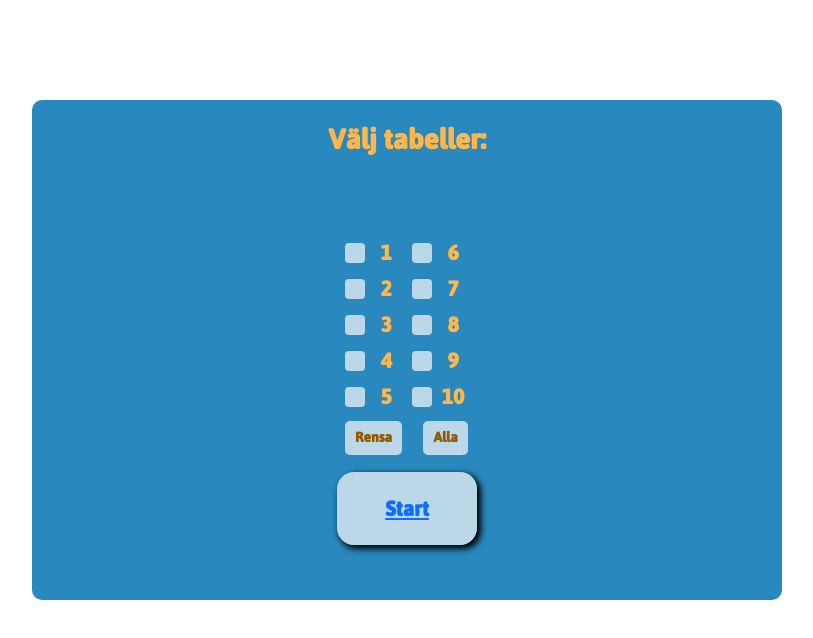
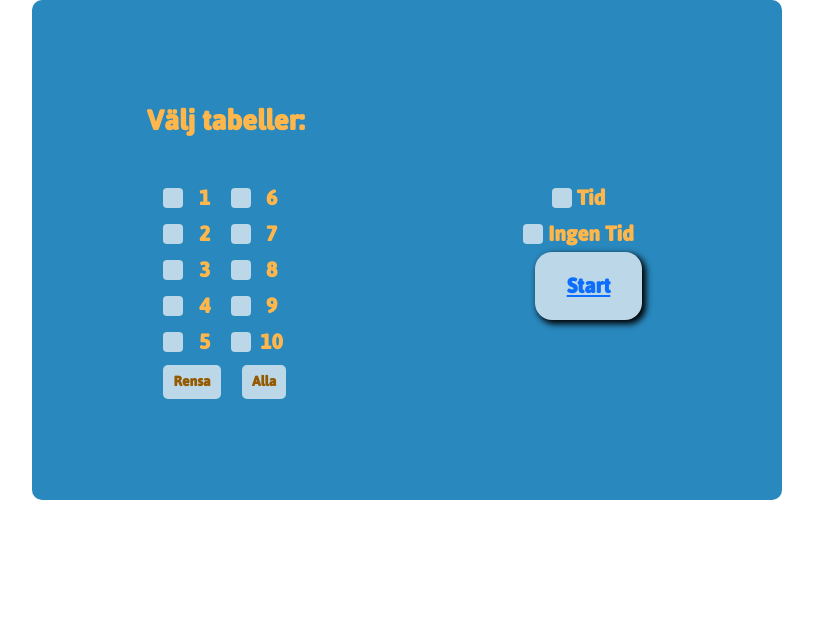
Before and after one commit to Anthymm/Multimastaren, a Vue app: page / in a window 1280 px wide. Shown: the top 638 px of the page, without its empty margins (233-1046 px from the left). Built offline with nearby package versions, Linux system fonts and the light colour scheme.

Commit message:
Uppdateringar av startsidan

```diff
--- a/src/components/StartTest.vue
+++ b/src/components/StartTest.vue
@@ -1,30 +1,28 @@
 <script>
-export default {
-
-}
+export default {};
 </script>
 <template>
-    <RouterLink to="/test">Start</RouterLink>
+  <RouterLink to="/test">Start</RouterLink>
 </template>
 <style>
 a {
-    color: #955A00;
-    font-size: 1.5rem;
-    text-decoration:none;
-    background-color: #BCD7E7;
-    padding: 1rem 3rem;
-    text-align: center;
-    border-radius: 17px;
-    box-shadow: #000000 3px 3px 6px 1px;
+  color: #955a00;
+  font-size: 1.5rem;
+  text-decoration: none;
+  background-color: #bcd7e7;
+  padding: 1rem 2rem;
+  text-align: center;
+  border-radius: 17px;
+  box-shadow: #000000 3px 3px 6px 1px;
 }
-a:focus{
+a:focus {
   text-decoration: none;
-  color: #955A00;
+  color: #955a00;
   font-size: 1.7rem;
 }
-a:hover{
+a:hover {
   text-decoration: none;
-  color: #955A00;
+  color: #955a00;
   font-size: 1.7rem;
 }
 </style>
--- a/src/views/HomeView.vue
+++ b/src/views/HomeView.vue
@@ -8,9 +8,6 @@ export default {
 };
 </script>
 <template>
-
-
-
   <div class="box">
     <div class="container">
       <div class="grid">
@@ -35,11 +32,13 @@ export default {
         </div>
       </div>
       <div class="start">
-        <li><StartTest /></li>
+        <label><input type="checkbox" /> <span>Tid</span></label>
+        <label><input type="checkbox" /> <span>Ingen Tid</span></label>
+
+        <StartTest />
       </div>
     </div>
   </div>
-
 </template>
 <style>
 body {
@@ -47,21 +46,22 @@ body {
   font-family: jaldi;
 }
 
-
 .box {
   width: 750px;
   height: 500px;
   background-color: #2988be;
   border-radius: 10px;
   margin: auto;
-  display: block;
-  margin-top: 100px;
+  display: flex;
+  justify-content: center;
+  align-items: center;
 }
-/* .container {
+
+.container {
   display: grid;
   grid-template-columns: 1fr 1fr;
   height: 100vh;
-} */
+}
 
 .grid {
   padding: 20px;
@@ -72,34 +72,76 @@ body {
 }
 
 .start {
-
-   padding: 20px;
+  padding: 20px;
   display: flex;
   flex-direction: column;
   justify-content: center;
   align-items: center;
   list-style: none;
-  color: #955A00;
+  color: #955a00;
   text-decoration: none;
   font-weight: bold;
   border-radius: 17px;
   padding: 1rem 3rem;
+}
 
+.start {
+  display: flex;
 }
-.start:focus{
+
+.start:focus {
   text-decoration: none;
-  color: #955A00;
+  color: #955a00;
   font-size: 1.7rem;
-
 }
-.start :hover{
+.start :hover {
   text-decoration: none;
-  color: #955A00;
+  color: #955a00;
   font-size: 1.7rem;
 }
 
+.start label:hover {
+  color: inherit; /* Inherit the color from the parent */
+  font-size: inherit; /* Inherit the font size from the parent */
+}
 
+.start input[type="checkbox"] {
+  appearance: none;
+  width: 20px;
+  height: 20px;
+  border: 10px solid #bcd7e7;
+  border-radius: 4px;
+  display: flex;
+  justify-content: center;
+  align-items: center;
+  margin-right: 5px;
+}
 
+.start label {
+  display: flex;
+  align-items: center;
+  margin-right: 20px;
+}
+
+.start input[type="checkbox"] {
+  appearance: none;
+  width: 20px;
+  height: 20px;
+  border: 10px solid #bcd7e7;
+  border-radius: 4px;
+  display: flex;
+  justify-content: center;
+  align-items: center;
+  margin-right: 5px;
+}
+
+.start input[type="checkbox"]:checked::before {
+  content: "x";
+  margin-bottom: 0.5rem;
+  font-size: 3.5rem;
+  color: #2988be;
+  font-weight: bold;
+}
 
 .grid .subgrid {
   display: grid;
@@ -117,8 +159,7 @@ body {
   appearance: none;
   width: 20px;
   height: 20px;
-
-  border: 10px solid #BCD7E7;
+  border: 10px solid #bcd7e7;
   border-radius: 4px;
   display: flex;
   justify-content: center;
@@ -129,14 +170,13 @@ body {
   content: "x";
   margin-bottom: 0.5rem;
   font-size: 3.5rem;
-  color: #2988BE;
+  color: #2988be;
   font-weight: bold;
 }
 
-
 #remove {
-  background-color: #BCD7E7;
-  color: #955A00;
+  background-color: #bcd7e7;
+  color: #955a00;
   font-weight: bold;
   border: none;
   padding: 5px 10px;
@@ -148,8 +188,8 @@ body {
 }
 
 #all {
-  background-color: #BCD7E7;
-  color: #955A00;
+  background-color: #bcd7e7;
+  color: #955a00;
   font-weight: bold;
   border: none;
   padding: 5px 10px;
@@ -159,23 +199,21 @@ body {
   margin-top: 10%;
 }
 
-#all :hover{
+#all :hover {
   text-decoration: none;
   font-size: 1.7rem;
-
-
 }
-span{
+span {
   font-size: 1.5rem;
-  color: #FFB74B;
+  color: #ffb74b;
   font-weight: bold;
   margin: auto;
 }
 
-#tabell{
-  color: #FFB74B;
+#tabell {
+  color: #ffb74b;
   font-size: 2rem;
   font-weight: bold;
-  padding-bottom: 10%
+  padding-bottom: 10%;
 }
 </style>
```
